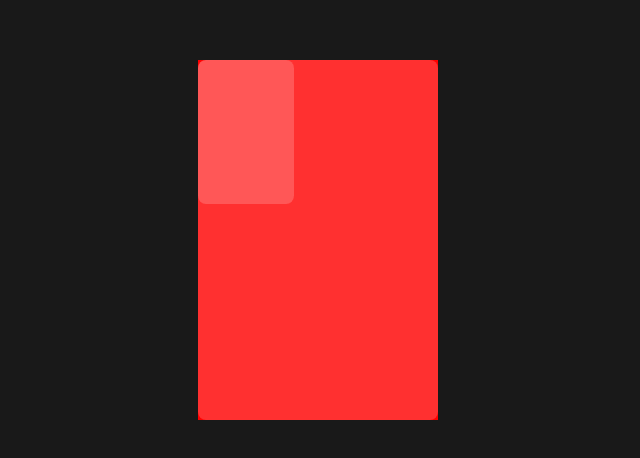
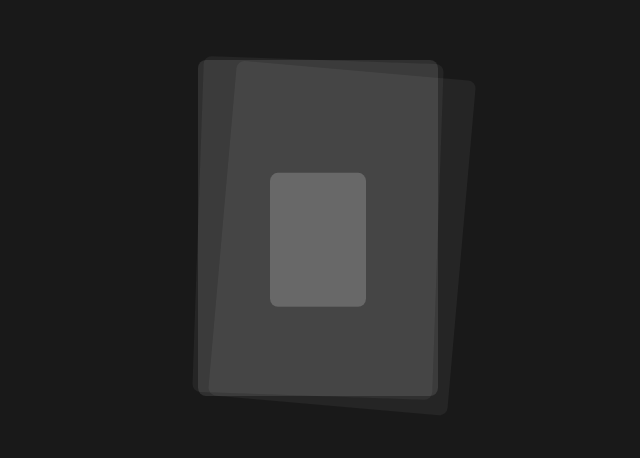
Before and after one commit to luigilupini/animation-vanilla-expanding-hover-cards, a plain HTML site: page index.html in a window 1280 px wide. Shown: the part 160-618 px from the top of the page, without its empty margins (322-962 px from the left). Drawn offline with Linux system fonts and the light colour scheme.

Commit message:
#2 - Transforming big-cards (out-of-flow)

```diff
--- a/index.html
+++ b/index.html
@@ -9,14 +9,14 @@
   </head>
   <body>
     <div class="card-wrapper">
-      <div class="card big-card"></div>
-      <div class="card big-card"></div>
-      <div class="card big-card"></div>
+      <div class="card little-card"></div>
       <div class="card big-card"></div>
       <div class="card little-card"></div>
+      <div class="card big-card"></div>
       <div class="card little-card"></div>
+      <div class="card big-card"></div>
       <div class="card little-card"></div>
-      <div class="card little-card"></div>
+      <div class="card big-card"></div>
     </div>
   </body>
 </html>
--- a/style.css
+++ b/style.css
@@ -18,7 +18,6 @@ body {
 To get everything centered ensure your wrapping element has equal measurement to
 its children elements, so it covers them with the same size/aspect ratio. */
 .card-wrapper {
-  background: red;
   position: relative;
   width: 30vmin;
   aspect-ratio: 5 / 7.5;
@@ -39,7 +38,7 @@ cascading or influence by parent elements. There is also `vmin`, which is the
 lesser of vw and vh, and vmax, which is the greater. These values can be used
 for anything that takes a length value, just like px, em or % or whatever. */
 .card {
-  aspect-ratio: 5 / 7.5;
+  aspect-ratio: 5 / 7;
   background-color: rgba(255, 255, 255, 0.05);
   position: absolute;
 }
@@ -50,4 +49,21 @@ for anything that takes a length value, just like px, em or % or whatever. */
 .little-card {
   width: 12vmin;
   border-radius: 1vmin;
+  left: 50%;
+  top: 50%;
+  transform: translate(-50%, -50%);
 }
+
+/* Transforming out-of-flow: */
+.big-card:nth-child(1) {
+  transform: translateX(-10%) rotate(-1deg);
+}
+.big-card:nth-child(2) {
+  transform: rotate(2deg);
+}
+.big-card:nth-child(3) {
+  transform: translateX(-6%) rotate(-3deg);
+}
+.big-card:nth-child(4) {
+  transform: translate(10%, 3%) rotate(5deg);
+}
```
